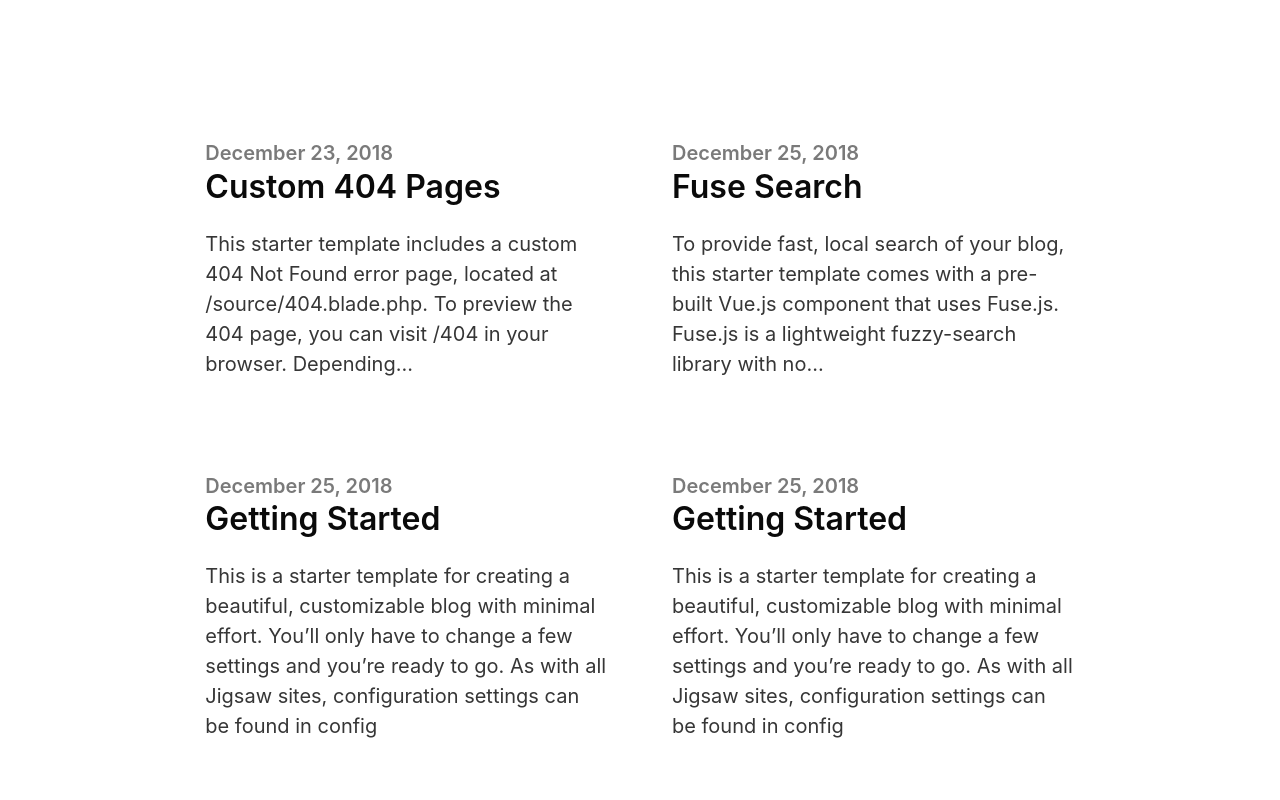
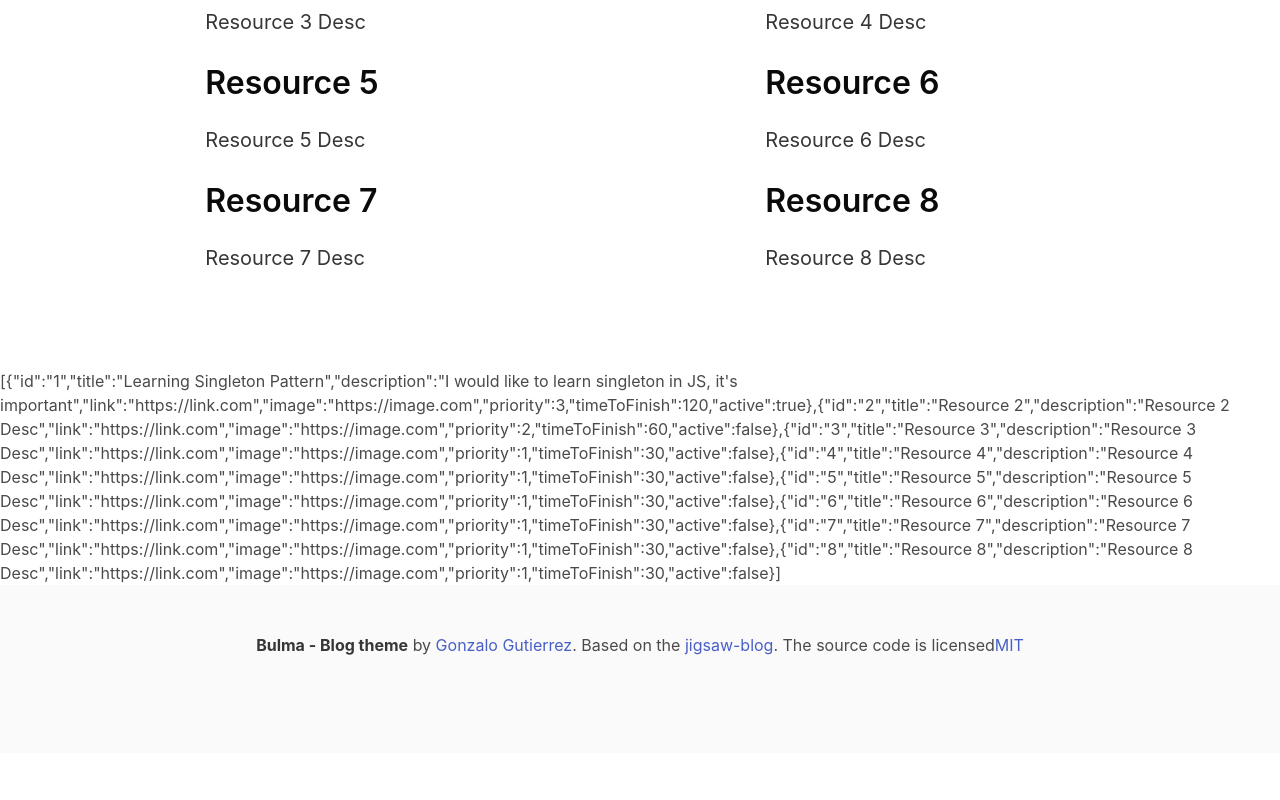
Before and after one commit to lrangelc/nextjs-content-manager-app, a Next.js app: page / in a window 1280 px wide. Shown: the part 1340-2140 px from the top of the page. After the commit the page ends 2093 px from the top, so only its background shows below. Built offline with nearby package versions, Linux system fonts and the light colour scheme.

Commit message:
Resource list

```diff
--- a/api/data.tsx
+++ b/api/data.tsx
@@ -29,4 +29,54 @@ export const resources = [
     timeToFinish: 30,
     active: false,
   },
+  {
+    id: '4',
+    title: 'Resource 4',
+    description: 'Resource 4 Desc',
+    link: 'https://link.com',
+    image: 'https://image.com',
+    priority: 1,
+    timeToFinish: 30,
+    active: false,
+  },
+  {
+    id: '5',
+    title: 'Resource 5',
+    description: 'Resource 5 Desc',
+    link: 'https://link.com',
+    image: 'https://image.com',
+    priority: 1,
+    timeToFinish: 30,
+    active: false,
+  },
+  {
+    id: '6',
+    title: 'Resource 6',
+    description: 'Resource 6 Desc',
+    link: 'https://link.com',
+    image: 'https://image.com',
+    priority: 1,
+    timeToFinish: 30,
+    active: false,
+  },
+  {
+    id: '7',
+    title: 'Resource 7',
+    description: 'Resource 7 Desc',
+    link: 'https://link.com',
+    image: 'https://image.com',
+    priority: 1,
+    timeToFinish: 30,
+    active: false,
+  },
+  {
+    id: '8',
+    title: 'Resource 8',
+    description: 'Resource 8 Desc',
+    link: 'https://link.com',
+    image: 'https://image.com',
+    priority: 1,
+    timeToFinish: 30,
+    active: false,
+  },
 ];
--- a/components/ResourceList.tsx
+++ b/components/ResourceList.tsx
@@ -1,59 +1,27 @@
-const ResourceList = () => {
+const ResourceList = (props) => {
+  const renderResources = () => {
+    return props.resources.map((resource) => {
+      return (
+        <>
+          <div key={resource.id} className='column is-5 is-offset-1 '>
+            <div className='content is-medium'>
+              <h2 className='subtitle is-5 has-text-grey'>{resource.createdAt}</h2>
+              <h1 className='title has-text-black is-3'>{resource.title}</h1>
+              <p className='has-text-dark'>{resource.description}</p>
+            </div>
+          </div>
+        </>
+      );
+    });
+  };
+
   return (
     <>
       <section className='hero'>
         <div className='hero-body'>
           <div className='container'>
             <section className='section'>
-              <div className='columns is-variable is-8'>
-                <div className='column is-5 is-offset-1 '>
-                  <div className='content is-medium'>
-                    <h2 className='subtitle is-5 has-text-grey'>December 23, 2018</h2>
-                    <h1 className='title has-text-black is-3'>Custom 404 Pages</h1>
-                    <p className='has-text-dark'>
-                      This starter template includes a custom 404 Not Found error page, located at /source/404.blade.php. To preview the 404
-                      page, you can visit /404 in your browser. Depending...
-                    </p>
-                  </div>
-                </div>
-                <div className='column is-5'>
-                  <div className='content is-medium'>
-                    <h2 className='subtitle is-5 has-text-grey'>December 25, 2018</h2>
-                    <h1 className='title has-text-black is-3'>Fuse Search</h1>
-                    <p className='has-text-dark'>
-                      To provide fast, local search of your blog, this starter template comes with a pre-built Vue.js component that uses
-                      Fuse.js. Fuse.js is a lightweight fuzzy-search library with no...
-                    </p>
-                  </div>
-                </div>
-              </div>
-            </section>
-
-            <div className='is-divider'></div>
-
-            <section className='section'>
-              <div className='columns is-variable is-8'>
-                <div className='column is-5 is-offset-1'>
-                  <div className='content is-medium'>
-                    <h2 className='subtitle is-5 has-text-grey'>December 25, 2018</h2>
-                    <h1 className='title has-text-black is-3'>Getting Started</h1>
-                    <p className='has-text-dark'>
-                      This is a starter template for creating a beautiful, customizable blog with minimal effort. You’ll only have to change
-                      a few settings and you’re ready to go. As with all Jigsaw sites, configuration settings can be found in config
-                    </p>
-                  </div>
-                </div>
-                <div className='column is-5'>
-                  <div className='content is-medium'>
-                    <h2 className='subtitle is-5 has-text-grey'>December 25, 2018</h2>
-                    <h1 className='title has-text-black is-3'>Getting Started</h1>
-                    <p className='has-text-dark'>
-                      This is a starter template for creating a beautiful, customizable blog with minimal effort. You’ll only have to change
-                      a few settings and you’re ready to go. As with all Jigsaw sites, configuration settings can be found in config
-                    </p>
-                  </div>
-                </div>
-              </div>
+              <div className='columns is-multiline is-variable is-8'>{renderResources()}</div>
             </section>
           </div>
         </div>
--- a/pages/index.tsx
+++ b/pages/index.tsx
@@ -9,11 +9,11 @@ function Home() {
   return (
     <>
       <Layout>
-        <ResourceHightlight resources={resources} />
+        <ResourceHightlight resources={resources.slice(0,2)} />
 
         <Newsletter />
 
-        <ResourceList resources={resources} />
+        <ResourceList resources={resources.slice(2)} />
 
         {JSON.stringify(resources)}
         <Footer />
```
